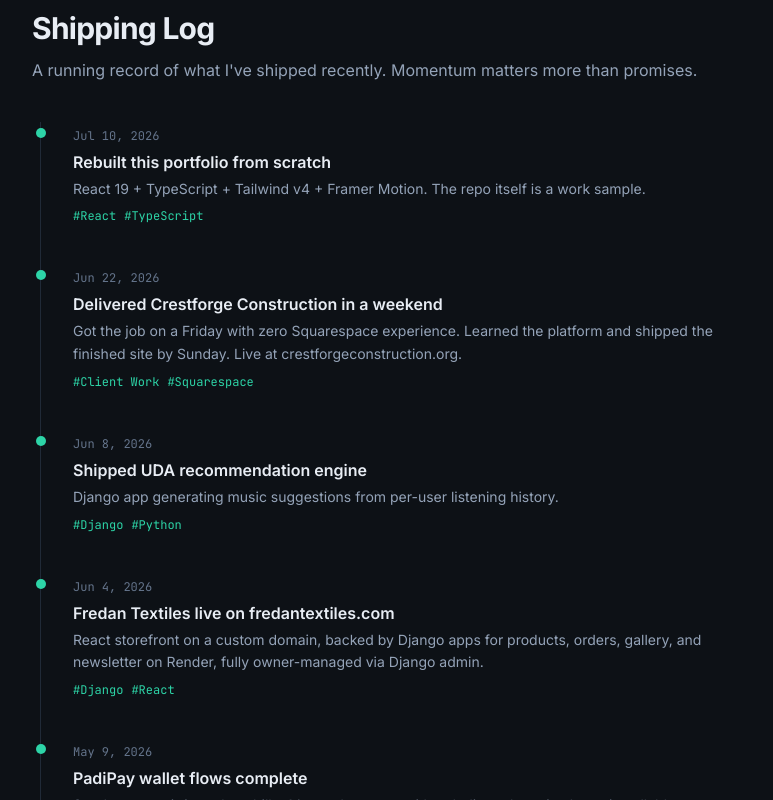
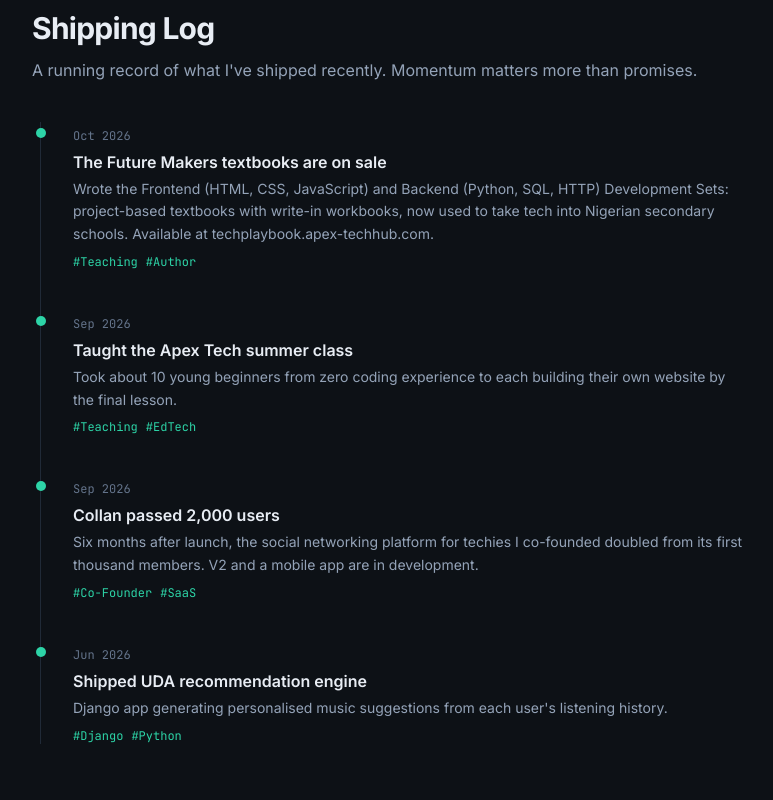
Before and after one commit to Mexican1922/valentine-portfolio, a React (Vite) app: page / in a window 1280 px wide. Shown: the part 1860-2660 px from the top of the page, without its empty margins (52-825 px from the left). Built offline with nearby package versions, Linux system fonts and the light colour scheme.

Commit message:
Trim shipping log to four entries and update Collan to 2,000+
Show the four entries that best fit current applications (Future Makers
textbooks, Apex Tech summer class, Collan passing 2,000, UDA
recommendations). Older entries move to archivedLog. Dates now show
month and year only.

```diff
--- a/src/components/ShippingLog.tsx
+++ b/src/components/ShippingLog.tsx
@@ -6,7 +6,6 @@
   return new Date(iso + "T00:00:00").toLocaleDateString("en-US", {
     year: "numeric",
     month: "short",
-    day: "numeric",
   });
 }
 
--- a/src/data/projects.ts
+++ b/src/data/projects.ts
@@ -170,7 +170,7 @@
   {
     title: "Collan",
     description:
-      "Co-founded a social networking platform for techies to connect, collaborate, and build together, with a community feed, project marketplace, live sessions, and real-time chat. Launched March 2026, crossed 1,000 users in two months, now approaching 2,000. V2 and a mobile app are in development.",
+      "Co-founded a social networking platform for techies to connect, collaborate, and build together, with a community feed, project marketplace, live sessions, and real-time chat. Launched March 2026, crossed 1,000 users in two months, and passed 2,000 in September 2026. V2 and a mobile app are in development.",
     image: "/images/collan.webp",
     live: "https://collan.dev",
     tags: ["Co-Founder", "SaaS", "Community"],
--- a/src/data/shippingLog.ts
+++ b/src/data/shippingLog.ts
@@ -1,13 +1,44 @@
 export interface LogEntry {
-  date: string; // ISO date
+  date: string; // ISO date; only the month and year are shown
   title: string;
   detail: string;
   tags: string[];
 }
 
-// Newest first. Add an entry every time you ship something. This section
-// is the portfolio's proof of momentum. Dates come from the git history.
+// Newest first. Keep this to the 4 entries that best show the work right
+// now; older entries move to `archivedLog` below and are not rendered.
 export const shippingLog: LogEntry[] = [
+  {
+    date: "2026-10-01",
+    title: "The Future Makers textbooks are on sale",
+    detail:
+      "Wrote the Frontend (HTML, CSS, JavaScript) and Backend (Python, SQL, HTTP) Development Sets: project-based textbooks with write-in workbooks, now used to take tech into Nigerian secondary schools. Available at techplaybook.apex-techhub.com.",
+    tags: ["Teaching", "Author"],
+  },
+  {
+    date: "2026-09-01",
+    title: "Taught the Apex Tech summer class",
+    detail:
+      "Took about 10 young beginners from zero coding experience to each building their own website by the final lesson.",
+    tags: ["Teaching", "EdTech"],
+  },
+  {
+    date: "2026-09-01",
+    title: "Collan passed 2,000 users",
+    detail:
+      "Six months after launch, the social networking platform for techies I co-founded doubled from its first thousand members. V2 and a mobile app are in development.",
+    tags: ["Co-Founder", "SaaS"],
+  },
+  {
+    date: "2026-06-08",
+    title: "Shipped UDA recommendation engine",
+    detail:
+      "Django app generating personalised music suggestions from each user's listening history.",
+    tags: ["Django", "Python"],
+  },
+];
+
+export const archivedLog: LogEntry[] = [
   {
     date: "2026-07-10",
     title: "Rebuilt this portfolio from scratch",
@@ -21,13 +52,6 @@
     detail:
       "Got the job on a Friday with zero Squarespace experience. Learned the platform and shipped the finished site by Sunday. Live at crestforgeconstruction.org.",
     tags: ["Client Work", "Squarespace"],
-  },
-  {
-    date: "2026-06-08",
-    title: "Shipped UDA recommendation engine",
-    detail:
-      "Django app generating music suggestions from per-user listening history.",
-    tags: ["Django", "Python"],
   },
   {
     date: "2026-06-04",
--- a/src/data/site.ts
+++ b/src/data/site.ts
@@ -19,7 +19,7 @@
     proof: "https://x.com/Vibe_with_val/status/2088517731775631751",
   },
   highlights: [
-    "Co-founder of Collan, a social networking platform for techies approaching 2,000 members within months of launch",
+    "Co-founder of Collan, a social networking platform for techies that passed 2,000 members within six months of launch",
     "Client work in production for energy, education, construction, and retail businesses",
     "Full-stack: React 19, TypeScript, Next.js, Django REST, PostgreSQL",
   ],
```
